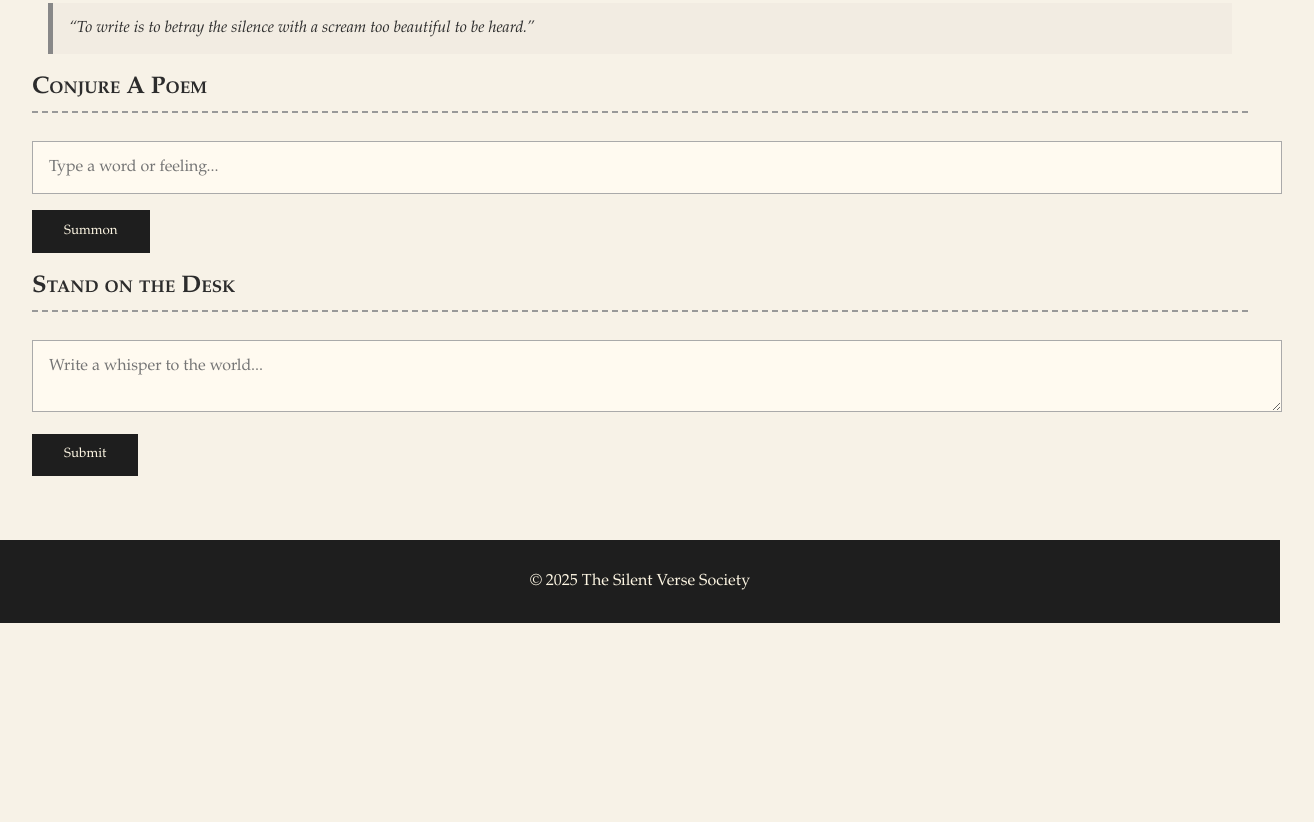
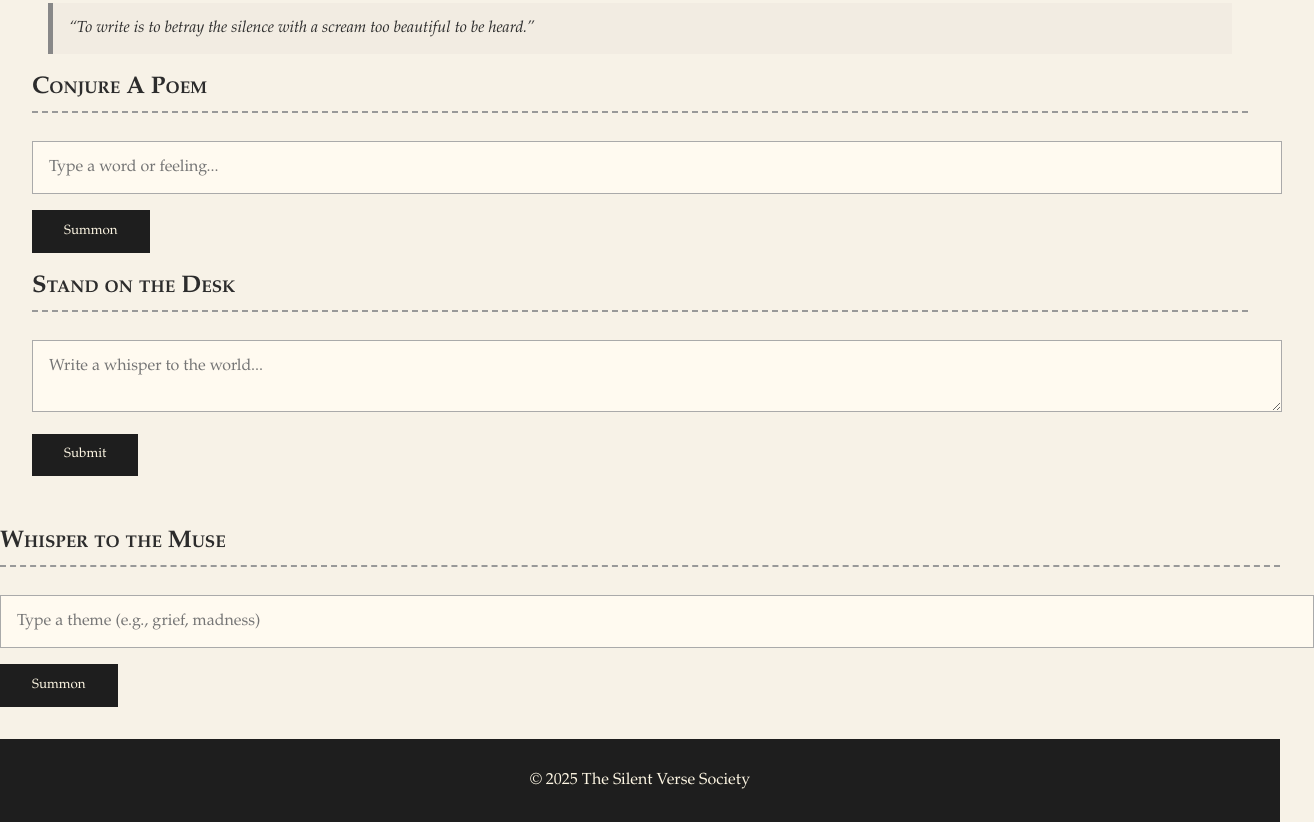
Before and after one commit to Jadebabes/silent-verse-society, a plain HTML site: page index.html in a window 1280 px wide. Shown: the part 1256-2078 px from the top of the page, 1314 px wide, since content can reach past the window. Before the commit the page ends 1879 px from the top, so only its background shows below. Drawn offline with Linux system fonts and the light colour scheme.

Commit message:
Update index.html

```diff
--- a/index.html
+++ b/index.html
@@ -78,6 +78,27 @@
             <button>Submit</button>
         </section>
     </main>
+    <section class="oracle">
+  <h2>Whisper to the Muse</h2>
+  <input type="text" id="themeInput" placeholder="Type a theme (e.g., grief, madness)">
+  <button onclick="summonPoem()">Summon</button>
+  <p id="poemDisplay"></p>
+</section>
+
+<script>
+function summonPoem() {
+    const theme = document.getElementById("themeInput").value;
+    fetch('/generate', {
+        method: 'POST',
+        headers: {'Content-Type': 'application/json'},
+        body: JSON.stringify({ theme })
+    })
+    .then(res => res.json())
+    .then(data => {
+        document.getElementById("poemDisplay").textContent = data.poem;
+    });
+}
+</script>
 
     <footer>
         <p>&copy; 2025 The Silent Verse Society</p>
```
